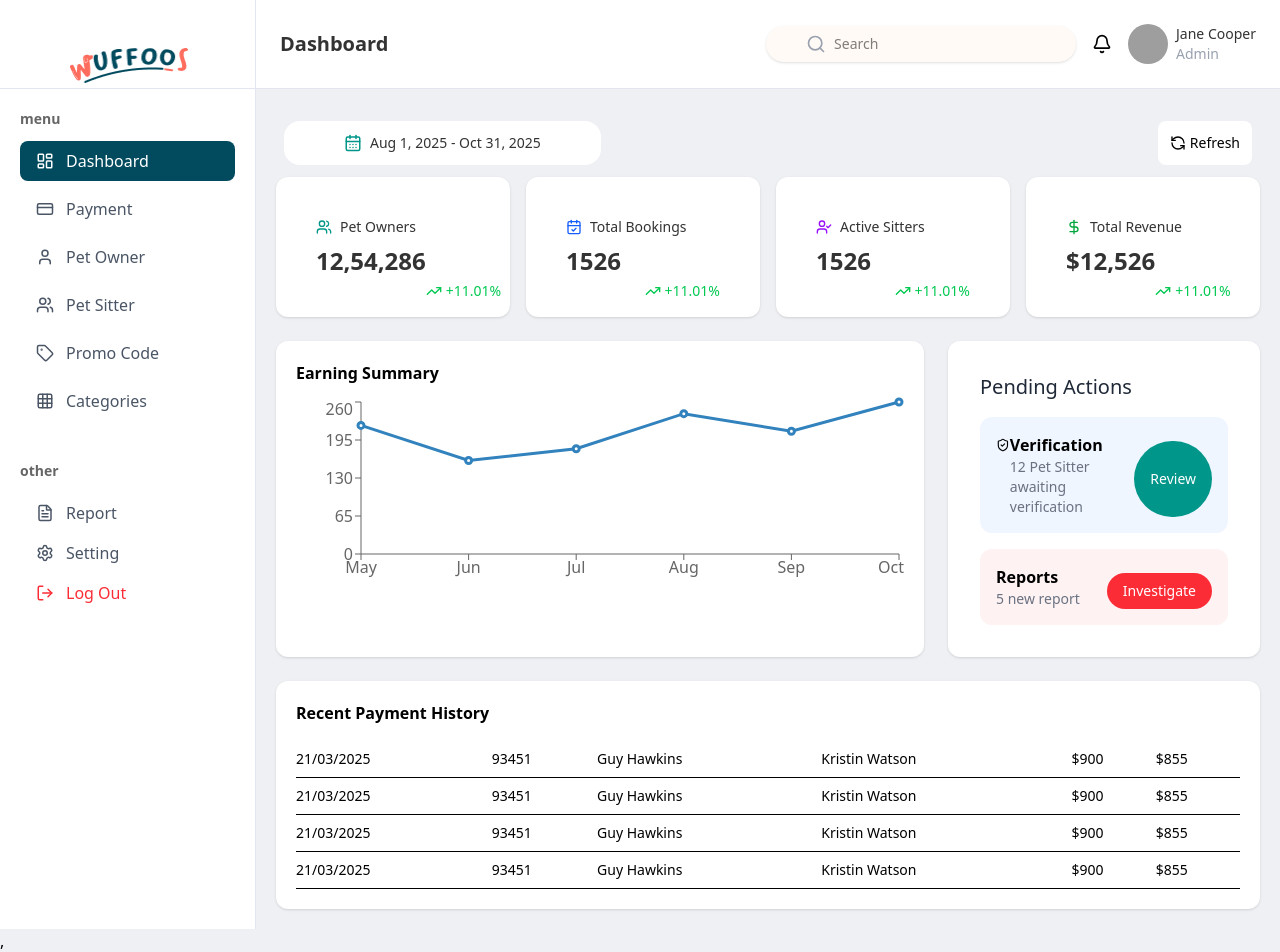
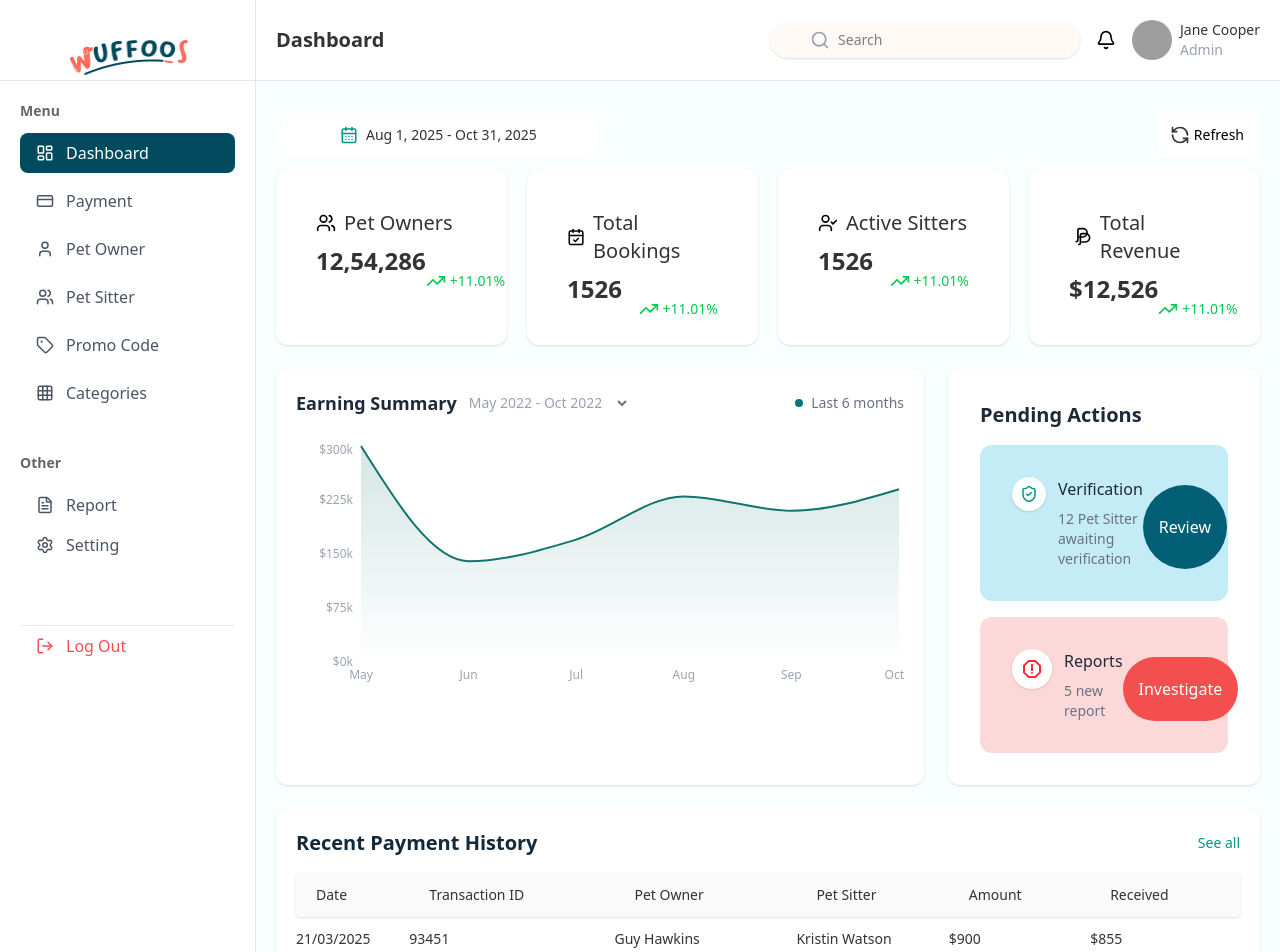
Before and after one commit to Topan-Roy/pet-care-DB, a React (Vite) app: page /dashboard in a window 1280 px wide. Shown: the top 952 px of the page. Built offline with nearby package versions, Linux system fonts and the light colour scheme; grey boxes are pictures that could not be loaded.

Commit message:
added lending dashboard

```diff
--- a/src/Dashboard/Dashboard.jsx
+++ b/src/Dashboard/Dashboard.jsx
@@ -2,13 +2,14 @@ import { Bell, Search, RefreshCcw, ShieldCheck } from 'lucide-react';
 import { NavLink, Outlet, useLocation } from 'react-router';
 import logo from '../assets/Logo.png'
 import {
-    LineChart,
-    Line,
+    AreaChart,
+    Area,
     XAxis,
     YAxis,
     Tooltip,
     ResponsiveContainer,
-} from 'recharts';
+} from "recharts";
+
 import {
     LayoutDashboard,
     CreditCard,
@@ -26,13 +27,14 @@ import {
     TrendingUp,
     CalendarDays,
 } from 'lucide-react';
-const chartData = [
-    { month: 'May', value: 220 },
-    { month: 'Jun', value: 160 },
-    { month: 'Jul', value: 180 },
-    { month: 'Aug', value: 240 },
-    { month: 'Sep', value: 210 },
-    { month: 'Oct', value: 260 },
+import { MdOutlineReportGmailerrorred } from 'react-icons/md';
+const data = [
+    { month: "May", value: 300000 },
+    { month: "Jun", value: 140000 },
+    { month: "Jul", value: 170000 },
+    { month: "Aug", value: 230000 },
+    { month: "Sep", value: 210000 },
+    { month: "Oct", value: 240000 },
 ];
 
 export default function Dashboard() {
@@ -71,39 +73,52 @@ export default function Dashboard() {
             icon: Grid3X3,
         },
     ];
-    const dashboardCards = [
+
+    const paymentHistory = [
         {
             id: 1,
-            title: 'Pet Owners',
-            value: '12,54,286',
-            icon: Users,
-            bg: 'bg-teal-50',
-            color: 'text-teal-600',
+            date: "21/03/2025",
+            transactionId: "93451",
+            petOwner: "Guy Hawkins",
+            petSitter: "Kristin Watson",
+            amount: "$900",
+            received: "$855",
         },
         {
             id: 2,
-            title: 'Total Bookings',
-            value: '1526',
-            icon: CalendarCheck,
-            bg: 'bg-blue-50',
-            color: 'text-blue-600',
+            date: "20/03/2025",
+            transactionId: "93452",
+            petOwner: "Savannah Nguyen",
+            petSitter: "Cody Fisher",
+            amount: "$700",
+            received: "$665",
         },
         {
             id: 3,
-            title: 'Active Sitters',
-            value: '1526',
-            icon: UserCheck,
-            bg: 'bg-purple-50',
-            color: 'text-purple-600',
+            date: "19/03/2025",
+            transactionId: "93453",
+            petOwner: "Eleanor Pena",
+            petSitter: "Jane Cooper",
+            amount: "$500",
+            received: "$475",
         },
         {
             id: 4,
-            title: 'Total Revenue',
-            value: '$12,526',
-            icon: DollarSign,
-            bg: 'bg-green-50',
-            color: 'text-green-600',
+            date: "18/03/2025",
+            transactionId: "93454",
+            petOwner: "Robert Fox",
+            petSitter: "Wade Warren",
+            amount: "$1200",
+            received: "$1140",
         },
+    ];
+    const tableHeaders = [
+        { key: "date", label: "Date" },
+        { key: "transactionId", label: "Transaction ID" },
+        { key: "petOwner", label: "Pet Owner" },
+        { key: "petSitter", label: "Pet Sitter" },
+        { key: "amount", label: "Amount" },
+        { key: "received", label: "Received" },
     ];
 
     return (
@@ -111,10 +126,10 @@ export default function Dashboard() {
             {/* ================= SIDEBAR ================= */}
             <aside className="w-64 bg-[#FFFFFF] border-r border-[#E3E6F0]  py-6">
 
-                <div className="flex justify-center  mt-5 p-1 border-b border-[#E3E6F0]">
+                <div className="flex justify-center  mt-3 p-1 border-b border-[#E3E6F0]">
                     <img src={logo} alt="Logo" className="w-30 h-auto" />
                 </div>
-                <p className='font-semibold text-sm text-[#666666] mt-5 mb-3 px-5'>menu</p>
+                <p className='font-semibold text-sm text-[#666666] mt-5 mb-3 px-5'>Menu</p>
                 <ul className="space-y-2 px-5">
                     {menus.map((item) => {
                         const Icon = item.icon;
@@ -140,7 +155,7 @@ export default function Dashboard() {
 
 
                 <div className="mt-10 px-5">
-                    <p className='font-semibold text-sm text-[#666666]  mb-3'>other</p>
+                    <p className='font-semibold text-sm text-[#666666]  mb-3'>Other</p>
                     <NavLink
                         to="/dashboard/report"
                         className={({ isActive }) =>
@@ -167,7 +182,7 @@ export default function Dashboard() {
                         <span>Setting</span>
                     </NavLink>
 
-                    <button className="flex items-center gap-3 w-full px-4 py-2 text-red-500 hover:bg-red-50 rounded-lg transition">
+                    <button className="flex items-center gap-3 w-full px-4 py-2 text-[#F34F4F] hover:bg-red-50  transition mt-15 border-t border-[#EBEBEB]">
                         <LogOut size={18} />
                         <span>Log Out</span>
                     </button>
@@ -175,11 +190,11 @@ export default function Dashboard() {
 
             </aside>
 
-            {/* ================= MAIN ================= */}
+
             <main className="flex-1 ">
 
                 {/* -------- TOP BAR (always) -------- */}
-                <div className="flex justify-between items-center border-b border-[#E3E6F0]  p-6 bg-[#FFFFFF]">
+                <div className="flex justify-between items-center border-b border-[#E3E6F0]  p-5 bg-[#FFFFFF]">
                     <h2 className="text-xl text-[#333333] font-semibold">Dashboard</h2>
 
                     <div className="flex items-center gap-4">
@@ -209,122 +224,260 @@ export default function Dashboard() {
                     </div>
                 </div>
                 <div className="p-5">
-                    <div className="flex items-center justify-between px-2 py-3  ">
-                        {/* Date Range */}
+                    <div className="flex items-center justify-between px-1 py-3  ">
                         <div className="flex items-center gap-2 px-15 p-3 bg-[#FFFFFF]  text-gray-600 text-sm rounded-2xl">
                             <CalendarDays size={18} className="text-teal-600" />
                             <span className='text-[#333333]'>Aug 1, 2025 - Oct 31, 2025</span>
                         </div>
 
-                        {/* Refresh Button */}
                         <button className="flex items-center gap-1 ml-6 px-3  bg-[#FFFFFF] hover:bg-[#FFFFFF] rounded-lg text-sm transition p-3">
-                            <RefreshCcw size={16} />
+                            <RefreshCcw size={20} color='#333333' />
                             <span>Refresh</span>
                         </button>
                     </div>
 
                     {/* -------- DASHBOARD CARDS (always) -------- */}
-                    <div className="grid grid-cols-1 md:grid-cols-4 gap-4 mb-6">
-                        {dashboardCards.map((card) => {
-                            const Icon = card.icon;
+                    <div className="grid grid-cols-1 md:grid-cols-4 gap-5 mb-6">
 
-                            return (
-                                <div
-                                    key={card.id}
-                                    className="bg-[#FFFFFF]  p-10 rounded-xl shadow-sm"
-                                >
-                                    {/* Title + Icon */}
-                                    <div className="flex items-center gap-2 text-gray-500 text-sm">
-                                        <Icon size={16} className={card.color} />
-                                        <span className='text-[#333333] text-md'>{card.title}</span>
+                        {/* Card 1 */}
+                        <div className="bg-white p-10 rounded-xl shadow-sm">
+                            <div className="flex items-center gap-2 text-sm">
+                                <Users size={20} className=" " />
+                                <span className="text-[#333333] text-xl">Pet Owners</span>
                             </div>
 
-                                    <div className="flex flex-col">
-                                        {/* Value + Growth in one flex row */}
                             <div className="flex items-center justify-between mt-2">
-                                            <h3 className="text-2xl text-[#333333] font-bold">{card.value}</h3>
-                                            <div className="flex items-center gap-1 text-green-500 text-sm -mb-15">
-                                                <TrendingUp size={16} />
-                                                <span className=''>+11.01%</span>
+                                <h3 className="text-2xl font-bold text-[#333333]">12,54,286</h3>
+                                <div className="flex items-center gap-1 text-green-500 text-sm -mb-10">
+                                    <TrendingUp size={20} />
+                                    <span>+11.01%</span>
+                                </div>
+                            </div>
+                        </div>
+
+                        {/* Card 2 */}
+                        <div className="bg-white p-10 rounded-xl shadow-sm">
+                            <div className="flex items-center gap-2 text-sm">
+                                <CalendarCheck size={20} className="" />
+                                <span className="text-[#333333] text-xl">Total Bookings</span>
+                            </div>
+
+                            <div className="flex items-center justify-between mt-2">
+                                <h3 className="text-2xl font-bold text-[#333333]">1526</h3>
+                                <div className="flex items-center gap-1 text-green-500 text-sm -mb-10">
+                                    <TrendingUp size={20} />
+                                    <span>+11.01%</span>
+                                </div>
+                            </div>
+                        </div>
+
+                        {/* Card 3 */}
+                        <div className="bg-white p-10 rounded-xl shadow-sm">
+                            <div className="flex items-center gap-2 text-sm">
+                                <UserCheck size={20} className="" />
+                                <span className="text-[#333333] text-xl">Active Sitters</span>
+                            </div>
+
+                            <div className="flex items-center justify-between mt-2">
+                                <h3 className="text-2xl font-bold text-[#333333]">1526</h3>
+                                <div className="flex items-center gap-1 text-green-500 text-sm -mb-10">
+                                    <TrendingUp size={20} />
+                                    <span>+11.01%</span>
+                                </div>
+                            </div>
+                        </div>
+
+                        {/* Card 4 */}
+                        <div className="bg-white p-10 rounded-xl shadow-sm">
+                            <div className="flex items-center gap-2 text-sm">
+                                <svg
+                                    width="25"
+                                    height="20"
+                                    viewBox="0 0 24 24"
+                                    fill="none"
+                                    stroke="currentColor"
+                                    strokeWidth="2"
+                                    strokeLinecap="round"
+                                    strokeLinejoin="round"
+                                >
+                                    <path d="M7 17.5c.5 0 1 0 1.5-.5.5-.5.5-1.5.5-2.5V4c0-1.1.9-2 2-2h4a5 5 0 0 1 0 10h-4" />
+                                    <path d="M10 21c.5 0 1 0 1.5-.5.5-.5.5-1.5.5-2.5V10c0-1.1.9-2 2-2h4a5 5 0 0 1 0 10h-4" />
+                                </svg>
+                                <span className="text-[#333333] text-xl">Total Revenue</span>
+                            </div>
+
+                            <div className="flex items-center justify-between mt-2">
+                                <h3 className="text-2xl font-bold text-[#333333]">$12,526</h3>
+                                <div className="flex items-center gap-1 text-green-500 text-sm -mb-10">
+                                    <TrendingUp size={20} />
+                                    <span>+11.01%</span>
                                 </div>
                             </div>
                         </div>
 
                     </div>
-                            );
-                        })}
-                    </div>
+
 
 
                     {/* -------- ONLY DASHBOARD HOME -------- */}
                     {isDashboardHome && (
                         <>
                             <div className="grid grid-cols-1 md:grid-cols-3 gap-6">
-                                <div className="md:col-span-2 bg-white p-5 rounded-xl shadow-sm">
-                                    <h3 className="font-semibold mb-3">Earning Summary</h3>
-                                    <div className="h-48">
+                                <div className="md:col-span-2 bg-[#FFFFFF] p-5 rounded-xl shadow-sm ">
+                                    <div className="flex justify-between items-center mb-6">
+                                        <div className="flex items-center gap-3">
+                                            <h2 className="text-lg font-semibold text-gray-800">
+                                                Earning Summary
+                                            </h2>
+
+                                            <div className="flex items-center gap-2">
+                                                <p className="text-sm text-gray-400">
+                                                    May 2022 - Oct 2022
+                                                </p>
+
+                                                <select className="text-sm text-gray-500 bg-transparent outline-none cursor-pointer">
+                                                    <option></option>
+                                                    <option></option>
+                                                    <option></option>
+                                                </select>
+
+                                            </div>
+                                        </div>
+
+
+                                        <div className="flex items-center gap-2 text-sm text-gray-500">
+                                            <span className="w-2 h-2 rounded-full bg-teal-700"></span>
+                                            Last 6 months
+                                        </div>
+                                    </div>
+
+                                    {/* Chart */}
+                                    <div className="w-full h-64">
                                         <ResponsiveContainer width="100%" height="100%">
-                                            <LineChart data={chartData}>
-                                                <XAxis dataKey="month" />
-                                                <YAxis />
-                                                <Tooltip />
-                                                <Line dataKey="value" strokeWidth={3} />
-                                            </LineChart>
+                                            <AreaChart data={data}>
+                                                <defs>
+                                                    <linearGradient id="colorValue" x1="0" y1="0" x2="0" y2="1">
+                                                        <stop offset="0%" stopColor="#0f766e" stopOpacity={0.3} />
+                                                        <stop offset="100%" stopColor="#0f766e" stopOpacity={0} />
+                                                    </linearGradient>
+                                                </defs>
+
+                                                <XAxis
+                                                    dataKey="month"
+                                                    axisLine={false}
+                                                    tickLine={false}
+                                                    tick={{ fill: "#9ca3af", fontSize: 12 }}
+                                                />
+                                                <YAxis
+                                                    axisLine={false}
+                                                    tickLine={false}
+                                                    tick={{ fill: "#9ca3af", fontSize: 12 }}
+                                                    tickFormatter={(v) => `$${v / 1000}k`}
+                                                />
+                                                <Tooltip
+                                                    formatter={(value) => `$${value.toLocaleString()}`}
+                                                />
+
+                                                <Area
+                                                    type="monotone"
+                                                    dataKey="value"
+                                                    stroke="#0f766e"
+                                                    strokeWidth={2}
+                                                    fill="url(#colorValue)"
+                                                />
+                                            </AreaChart>
                                         </ResponsiveContainer>
                                     </div>
                                 </div>
 
                                 <div className="space-y-4  bg-[#FFFFFF] rounded-xl shadow-sm p-8">
-                                    <p className='font-medium text-xl text-[#1F2937]'>Pending Actions</p>
-                                    <div className="flex justify-between bg-blue-50 p-4 rounded-xl">
-                                        <div className="flex">
-                                              <ShieldCheck/>
-                                              <div className="">
-                                                 <p className="font-semibold">Verification</p>
+                                    <p className='font-semibold text-xl text-[#1F2937]'>Pending Actions</p>
+                                    <div className="flex justify-between bg-[#1BB6DB42] p-8 rounded-xl">
+                                        <div className="flex items-start gap-3">
+
+                                            <div className="bg-white p-2 rounded-full shadow-sm">
+                                                <ShieldCheck size={18} className="text-teal-600" />
+                                            </div>
+                                            <div>
+                                                <p className="font-medium text-[#1F2937] mb-2 text-md">Verification</p>
                                                 <p className="text-sm text-gray-500">
                                                     12 Pet Sitter awaiting verification
                                                 </p>
                                             </div>
+                                        </div>
 
-                                        </div>
-                                        <button className="mt-2 bg-teal-600 text-white px-4 py-1 rounded-full text-sm">
+                                        <button className="mt-2 bg-[#035F75] text-white px-4 rounded-full text-nd">
                                             Review
                                         </button>
                                     </div>
 
-                                    <div className="flex justify-between bg-red-50 p-4 rounded-xl">
-                                       <div className="">
-                                         <p className="font-semibold">Reports</p>
-                                        <p className="text-sm text-gray-500">5 new report</p>
+                                    <div className="flex justify-between bg-[#FCD9D9] p-8 rounded-xl">
+                                        <div className="flex items-start gap-3">
+
+                                            <div className="bg-white p-2 rounded-full shadow-sm">
+                                                <MdOutlineReportGmailerrorred size={24} className="text-red-500" />
                                             </div>
-                                        <button className="mt-2 bg-red-500 text-white px-4 py-1 rounded-full text-sm">
+
+
+                                            <div>
+                                                <p className="font-medium text-[#1F2937] mb-2 text-md">
+                                                    Reports
+                                                </p>
+                                                <p className="text-sm text-gray-500">
+                                                    5 new report
+                                                </p>
+                                            </div>
+                                        </div>
+                                        <button className="mt-2 bg-[#F34F4F] text-white px-4 rounded-full text-md">
                                             Investigate
                                         </button>
                                     </div>
                                 </div>
                             </div>
 
-                            <div className="bg-white mt-6 p-5 rounded-xl shadow-sm">
-                                <h3 className="font-semibold mb-4">Recent Payment History</h3>
+                            <div className="bg-[#FFFFFF] mt-6 p-5 rounded-xl shadow-sm">
+                                <div className="flex items-center justify-between mb-4">
+                                    <h3 className="font-semibold text-xl text-[#11293A]">
+                                        Recent Payment History
+                                    </h3>
+
+                                    <button className="text-sm font-medium text-teal-600 hover:underline">
+                                        See all
+                                    </button>
+                                </div>
+
                                 <table className="w-full text-sm">
+                                    <thead>
+                                        <tr className=" shadow rounded bg-[#9999990D] text-[#333333]">
+                                            {tableHeaders.map((header) => (
+                                                <th
+                                                    key={header.key}
+                                                    className="text-left px-5 py-3 font-medium"
+                                                >
+                                                    {header.label}
+                                                </th>
+                                            ))}
+                                        </tr>
+                                    </thead>
+
+                                    {/* TABLE BODY */}
                                     <tbody>
-                                        {[1, 2, 3, 4].map((i) => (
-                                            <tr key={i} className="border-b">
-                                                <td className="py-2">21/03/2025</td>
-                                                <td>93451</td>
-                                                <td>Guy Hawkins</td>
-                                                <td>Kristin Watson</td>
-                                                <td>$900</td>
-                                                <td>$855</td>
+                                        {paymentHistory.map((row) => (
+                                            <tr key={row.id} className="border-b border-[#EBEBEB] last:border-none text-[#333333]">
+                                                {tableHeaders.map((header) => (
+                                                    <td key={header.key} className="py-3">
+                                                        {row[header.key]}
+                                                    </td>
+                                                ))}
                                             </tr>
                                         ))}
                                     </tbody>
                                 </table>
                             </div>
+
                         </>
                     )}
 
-                    {/* -------- OTHER PAGES -------- */}
                     {!isDashboardHome && (
                         <div className="bg-white p-6 rounded-xl shadow-sm">
                             <Outlet />
--- a/src/index.css
+++ b/src/index.css
@@ -1,4 +1,4 @@
 @import "tailwindcss";
 body {
-  background-color:#eff0f4;
+  background-color:#F9FEFF;
 }
```
Lines whose indentation alone changed are shown as unchanged.
